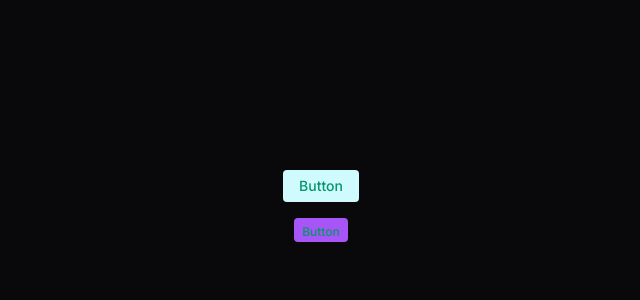
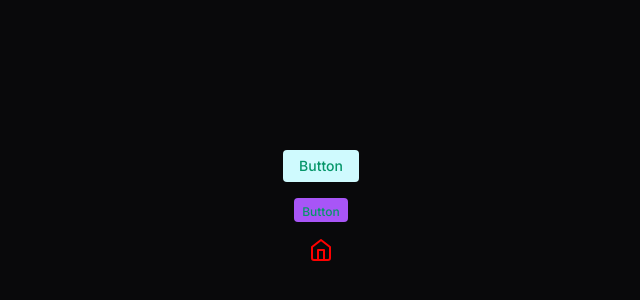
Before and after one commit to fabionascimento1/next13-base-components, a Next.js app: page / in a window 1280 px wide. Shown: the part 194-494 px from the top of the page, without its empty margins (319-959 px from the left). Built offline with nearby package versions, Linux system fonts and the light colour scheme.

Commit message:
feat: add component Icon

```diff
--- a/src/app/home/index.tsx
+++ b/src/app/home/index.tsx
@@ -1,3 +1,4 @@
+import Icon from "@/components/Icon/Icon";
 import { Button } from "@/components/ui/Button/Button";
 
 export default function Home() {
@@ -5,6 +6,7 @@ export default function Home() {
     <div className="flex h-screen items-center justify-center bg-zinc-950 text-zinc-50 flex-col gap-4">
       <Button type="submit" contained="primary" />
       <Button contained="secondary" size="xs" />
+      <Icon name="home" color="red" />
     </div>
   );
 }
--- /dev/null
+++ b/src/components/Icon/Icon.tsx
@@ -0,0 +1,15 @@
+import dynamic from "next/dynamic";
+import { LucideProps } from "lucide-react";
+import dynamicIconImports from "lucide-react/dynamicIconImports";
+
+interface IconProps extends LucideProps {
+  name: keyof typeof dynamicIconImports;
+}
+
+const Icon = ({ name, ...props }: IconProps) => {
+  const LucideIcon = dynamic(dynamicIconImports[name]);
+
+  return <LucideIcon {...props} />;
+};
+
+export default Icon;
--- /dev/null
+++ b/src/components/Icon/index.ts
@@ -0,0 +1 @@
+export * from "./Icon";
```
